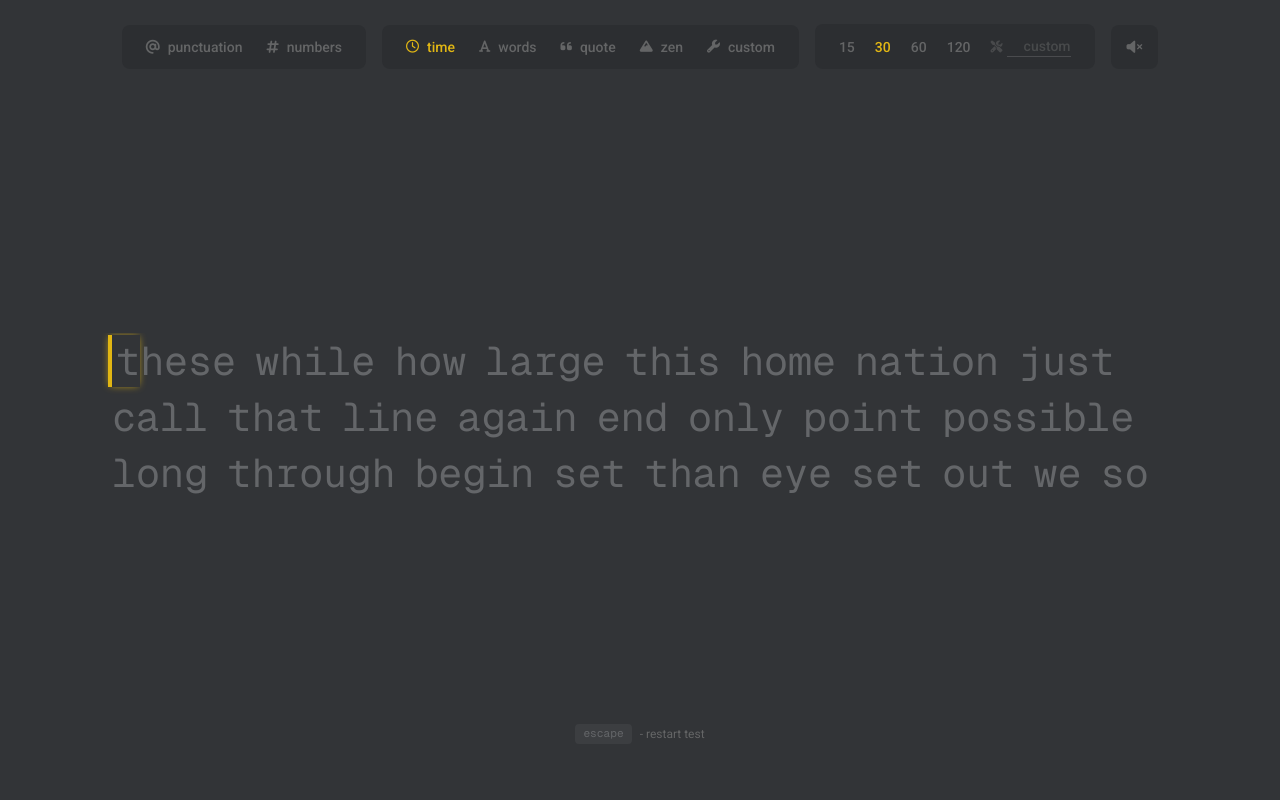
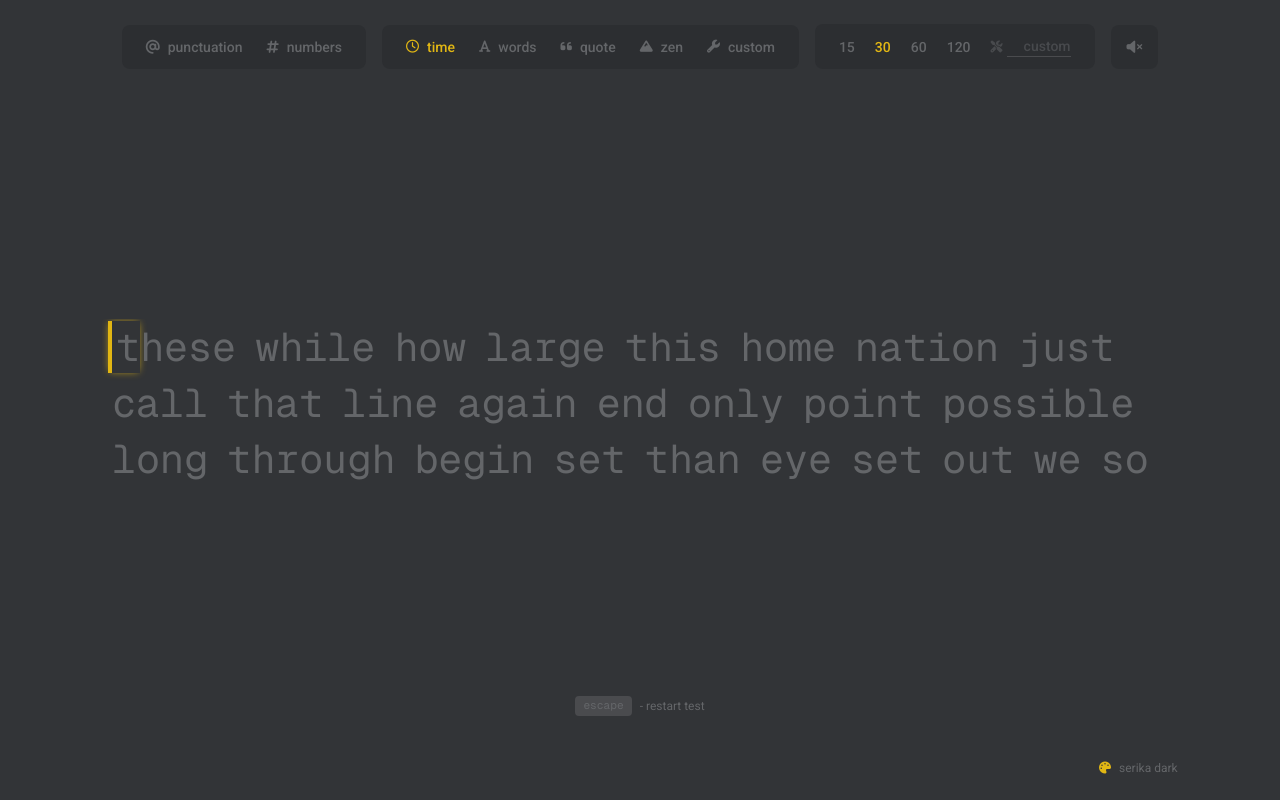
Before and after one commit to DeiruChero/Typing-App, a Next.js app: page / in a window 1280 px wide. Built offline with nearby package versions, Linux system fonts and the light colour scheme.

Commit message:
added themes in the site.

```diff
--- a/app/globals.css
+++ b/app/globals.css
@@ -1,36 +1,43 @@
 @import "tailwindcss";
 
+/* Runtime theme variables (JS overrides these when you pick a theme) */
+:root {
+  --tf-bg: #323437;
+  --tf-sub-alt: #2c2e31;
+  --tf-sub: #646669;
+  --tf-main: #d1d0c2;
+  --tf-caret: #e2b714;
+  --tf-error: #ca4754;
+  --tf-error-extra: #7e2a33;
+  --tf-line: #4a4b4e;
+}
+
 @theme inline {
-  /* MonkeyType "Serika Dark" Exact Color Palette */
-  --color-bg: #323437;
-  --color-sub: #646669;
-  --color-main: #d1d0c2;
-  --color-caret: #e2b714;
+  --color-bg: var(--tf-bg);
+  --color-sub-alt: var(--tf-sub-alt);
+  --color-sub: var(--tf-sub);
+  --color-main: var(--tf-main);
+  --color-caret: var(--tf-caret);
+  --color-incorrect: var(--tf-error);
+  --color-extra: var(--tf-error-extra);
+  --color-line: var(--tf-line);
 
-  /* Map to Tailwind v4 theme variables */
-  --color-background: var(--color-bg);
-  --color-foreground: var(--color-sub);
+  --color-background: var(--tf-bg);
+  --color-foreground: var(--tf-sub);
 
-  /* Typing States */
-  --color-correct: var(--color-main);
-  --color-incorrect: #ca4754;
-  --color-extra: #7e2a33;
-
-  /* Fonts */
   --font-sans: var(--font-geist-sans);
   --font-mono: var(--font-geist-mono);
   --font-roboto: var(--font-roboto);
 }
 
 body {
-  background-color: var(--color-bg);
-  color: var(--color-sub);
+  background-color: var(--tf-bg);
+  color: var(--tf-sub);
   font-family: var(--font-roboto), var(--font-geist-sans), sans-serif;
   -webkit-font-smoothing: antialiased;
   -moz-osx-font-smoothing: grayscale;
+  transition: background-color 0.3s ease;
 }
-
-/* --- TYPING AREA STYLES --- */
 
 #test {
   max-width: 100%;
@@ -38,26 +45,20 @@ body {
   user-select: none;
   font-family: var(--font-mono);
   font-size: 2.5rem;
-  /* Large MonkeyType font size */
   line-height: 3.5rem;
-  /* Fixed line height for exact calculations */
 }
 
-/* The outer wrapper that clips the overflow to exactly 3 lines */
 #test-wrapper {
   height: 10.5rem;
-  /* Exactly 3 lines (3 * 3.5rem) */
   overflow: hidden;
   position: relative;
   width: 100%;
 }
 
-/* The inner wrapper that holds the words and moves up when lines hide */
 #test-inner {
   display: flex;
   flex-wrap: wrap;
   transition: transform 0.2s ease-out;
-  /* Smooth scrolling effect */
 }
 
 #test-inner .word {
@@ -70,120 +71,60 @@ body {
 
 #test .letter {
   position: relative;
-  color: var(--color-sub);
-  /* Default untyped state */
+  color: var(--tf-sub);
   transition: color 0.05s ease-out;
 }
 
 #test .letter.active {
-  border-left: 4px solid var(--color-caret);
+  border-left: 4px solid var(--tf-caret);
   margin-left: -4px;
   padding-left: 4px;
   animation: smoothBlink 1.1s ease-in-out infinite;
-  box-shadow: 0 0 8px -2px var(--color-caret);
+  box-shadow: 0 0 8px -2px var(--tf-caret);
 }
 
-#test .letter.correct {
-  color: var(--color-correct);
-}
+#test .letter.correct { color: var(--tf-main); }
 
 #test .letter.incorrect {
-  color: var(--color-incorrect);
+  color: var(--tf-error);
   text-decoration: underline;
-  text-decoration-color: var(--color-incorrect);
+  text-decoration-color: var(--tf-error);
   text-underline-offset: 4px;
 }
 
-#test .letter.extra {
-  color: var(--color-extra);
+#test .letter.extra { color: var(--tf-error-extra); }
+
+@keyframes smoothBlink {
+  0%, 100% { border-left-color: var(--tf-caret); box-shadow: 0 0 8px -2px var(--tf-caret); }
+  50% { border-left-color: transparent; box-shadow: none; }
 }
 
-/* MonkeyType style snapping blink */
-@keyframes smoothBlink {
+.words-fade { animation: wordsFade 0.45s cubic-bezier(0.2, 0.8, 0.2, 1) forwards; }
 
-  0%,
-  100% {
-    border-left-color: var(--color-caret);
-    box-shadow: 0 0 8px -2px var(--color-caret);
-  }
-
-  50% {
-    border-left-color: transparent;
-    box-shadow: none;
-  }
+@keyframes wordsFade {
+  0% { opacity: 0; filter: blur(8px); }
+  100% { opacity: 1; filter: blur(0); }
 }
 
-/* --- RESULTS STYLES --- */
-#result .stat {
-  display: inline-flex;
-  flex-direction: column;
-  align-items: center;
-  padding: 0 1.5rem;
-}
+#result .stat { display: inline-flex; flex-direction: column; align-items: center; padding: 0 1.5rem; }
+#result .stat .stat-value { font-size: 3rem; font-weight: 700; line-height: 1; color: var(--tf-caret); }
+#result .stat .stat-label { font-size: 0.875rem; color: var(--tf-sub); margin-top: 0.5rem; text-transform: uppercase; letter-spacing: 0.05em; }
 
-#result .stat .stat-value {
-  font-size: 3rem;
-  font-weight: 700;
-  line-height: 1;
-  color: var(--color-caret);
-}
-
-#result .stat .stat-label {
-  font-size: 0.875rem;
-  color: var(--color-sub);
-  margin-top: 0.5rem;
-  text-transform: uppercase;
-  letter-spacing: 0.05em;
-}
-
-/* --- UI CLEANUP --- */
-input[type="number"]::-webkit-inner-spin-button,
-input[type="number"]::-webkit-outer-spin-button {
-  -webkit-appearance: none;
-  margin: 0;
-}
-
-input[type="number"] {
-  -moz-appearance: textfield;
-  appearance: textfield;
-}
-
-*:focus {
-  outline: none;
-}
-
-#configModal {
-  backdrop-filter: blur(4px);
-}
-
-/* Smooth fade & blur transition when words regenerate */
-.words-fade {
-  /* Increased duration to 0.45s and used a premium smooth ease-out curve */
-  animation: wordsFade 0.45s cubic-bezier(0.2, 0.8, 0.2, 1) forwards;
-}
-
-@keyframes wordsFade {
-  0% {
-    opacity: 0;
-    filter: blur(8px);
-    /* Slightly more blur makes a slower fade look much smoother */
-  }
-
-  100% {
-    opacity: 1;
-    filter: blur(0);
-  }
-}
-
-/* --- KEYBOARD HINT STYLES (like monkeytype's <key> chips) --- */
 .key-hint {
   display: inline-block;
-  background-color: #3c3e41;
-  /* slightly lighter than the page bg */
-  color: var(--color-sub);
+  background-color: var(--tf-line);
+  color: var(--tf-sub);
   border-radius: 0.25rem;
   padding: 0.2rem 0.5rem;
   font-size: 0.7rem;
   font-family: var(--font-mono);
   line-height: 1.2;
 }
+
+input[type="number"]::-webkit-inner-spin-button,
+input[type="number"]::-webkit-outer-spin-button { -webkit-appearance: none; margin: 0; }
+input[type="number"] { -moz-appearance: textfield; appearance: textfield; }
+
+*:focus { outline: none; }
+
+#configModal { backdrop-filter: blur(4px); }
--- a/app/page.tsx
+++ b/app/page.tsx
@@ -2,6 +2,7 @@
 
 import { useState, useEffect, useRef, useCallback } from "react";
 import { WORDS, QUOTES, PUNCTUATION, NUMBERS } from "@/data/words";
+import { THEMES } from "@/data/themes";
 
 type Mode = "time" | "words" | "quote" | "zen" | "custom";
 
@@ -38,6 +39,13 @@ export default function Home() {
   const [timer, setTimer] = useState<number>(0);
   const [liveWpm, setLiveWpm] = useState<number>(0);
   const [contentVersion, setContentVersion] = useState<number>(0);
+  const [theme, setTheme] = useState<string>(() =>
+    typeof window !== "undefined"
+      ? localStorage.getItem("typeflow-theme") || "serika dark"
+      : "serika dark"
+  );
+  const [showThemeModal, setShowThemeModal] = useState(false);
+  const [themeSearch, setThemeSearch] = useState("");
   const [result, setResult] = useState<{
     wpm: number;
     rawWpm: number;
@@ -326,7 +334,7 @@ export default function Home() {
       setCurrentInput(prev => prev + e.key);
       setCurrentLetterIndex(prev => prev + 1);
     }
-  }, [isTestFinished, isPaused, isTestActive, currentInput, inputHistory, currentWordIndex, words, mode, startTest, finishTest, initTest, resumeTest, playKeySound]);
+  }, [isTestFinished, isPaused, isTestActive, currentInput, inputHistory, currentWordIndex, words, mode, startTest, finishTest, initTest, resumeTest, playKeySound, showThemeModal]);
 
   useEffect(() => {
     window.addEventListener("keydown", handleKeyDown);
@@ -420,6 +428,20 @@ export default function Home() {
     return () => window.removeEventListener("resize", calculateLineShift);
   }, [calculateLineShift]);
 
+  useEffect(() => {
+    const t = THEMES.find(x => x.name === theme) ?? THEMES[0];
+    const s = document.documentElement.style;
+    s.setProperty("--tf-bg", t.bg);
+    s.setProperty("--tf-sub-alt", t.subAlt);
+    s.setProperty("--tf-sub", t.sub);
+    s.setProperty("--tf-main", t.main);
+    s.setProperty("--tf-caret", t.caret);
+    s.setProperty("--tf-error", t.error);
+    s.setProperty("--tf-error-extra", t.errorExtra);
+    s.setProperty("--tf-line", t.line);
+    localStorage.setItem("typeflow-theme", t.name);
+  }, [theme]);
+
   const isExtraLetter = (wordIdx: number, letterIdx: number, targetWord?: string): boolean => {
     if (wordIdx !== currentWordIndex) return false;
     const target = targetWord ?? words[wordIdx] ?? "";
@@ -440,32 +462,33 @@ export default function Home() {
   const endWordIndex = Math.min(visibleWords.length, startWordIndex + 20);
 
   return (
-    <main className="min-h-screen flex flex-col bg-[#323437] text-[#d1d1d1]">
+    <>
+      <main className="min-h-screen flex flex-col bg-bg text-sub">
 
         {/* 1. TOP HEADER */}
         <div className="w-full max-w-7xl mx-auto px-2 sm:px-4 pt-6">
-        <header className="flex justify-center items-center mb-10 text-[#646566] text-sm font-medium">
+          <header className="flex justify-center items-center mb-10 text-sub text-sm font-medium">
             <div className="flex items-center gap-4 flex-wrap justify-center">
 
               {/* LEFT: Punctuation & Numbers */}
-            <div className="flex gap-6 items-center bg-[#2c2e31] rounded-lg px-6 py-3">
-              <button onClick={() => setPunctuation(!punctuation)} className={`flex items-center gap-2 hover:text-[#d1d1d1] transition-colors ${punctuation ? "text-[#e2b714]" : ""}`} title="Toggle punctuation">
+              <div className="flex gap-6 items-center bg-sub-alt rounded-lg px-6 py-3">
+                <button onClick={() => setPunctuation(!punctuation)} className={`flex items-center gap-2 hover:text-main transition-colors ${punctuation ? "text-caret" : ""}`} title="Toggle punctuation">
                   <i className="fas fa-at"></i>
                   <span className="hidden sm:inline">punctuation</span>
                 </button>
-              <button onClick={() => setNumbers(!numbers)} className={`flex items-center gap-2 hover:text-[#d1d1d1] transition-colors ${numbers ? "text-[#e2b714]" : ""}`} title="Toggle numbers">
+                <button onClick={() => setNumbers(!numbers)} className={`flex items-center gap-2 hover:text-main transition-colors ${numbers ? "text-caret" : ""}`} title="Toggle numbers">
                   <i className="fas fa-hashtag"></i>
                   <span className="hidden sm:inline">numbers</span>
                 </button>
               </div>
 
               {/* MIDDLE: Modes */}
-            <nav className="flex gap-6 items-center bg-[#2c2e31] rounded-lg px-6 py-3">
+              <nav className="flex gap-6 items-center bg-sub-alt rounded-lg px-6 py-3">
                 {(["time", "words", "quote", "zen", "custom"] as Mode[]).map((m) => (
                   <button
                     key={m}
                     onClick={() => setMode(m)}
-                  className={`flex items-center gap-2 hover:text-[#d1d1d1] transition-colors ${mode === m ? "text-[#e2b714]" : ""
+                    className={`flex items-center gap-2 hover:text-main transition-colors ${mode === m ? "text-caret" : ""
                       }`}
                   >
                     <i className={`${MODE_ICONS[m]} text-[13px]`} aria-hidden="true"></i>
@@ -475,41 +498,41 @@ export default function Home() {
               </nav>
 
               {/* RIGHT: Time/Word Options & Custom Input */}
-            <div className="flex gap-5 items-center bg-[#2c2e31] rounded-lg px-6 py-3">
+              <div className="flex gap-5 items-center bg-sub-alt rounded-lg px-6 py-3">
                 {mode === "time" && (
                   <>
                     {TIME_OPTIONS.map((t) => (
-                    <button key={t} onClick={() => { setTimeMode(t); setCustomTime(""); }} className={`hover:text-[#d1d1d1] transition-colors ${timeMode === t && !customTime ? "text-[#e2b714]" : ""}`}>{t}</button>
+                      <button key={t} onClick={() => { setTimeMode(t); setCustomTime(""); }} className={`hover:text-main transition-colors ${timeMode === t && !customTime ? "text-caret" : ""}`}>{t}</button>
                     ))}
                     <div className="flex items-center gap-1">
                       <span className="text-xs opacity-50"><i className="fas fa-tools"></i></span>
-                    <input type="number" value={customTime} onChange={(e) => setCustomTime(e.target.value)} placeholder="custom" className="w-16 bg-transparent border-b border-[#4a4b4e] focus:border-[#e2b714] focus:outline-none transition-colors text-right" />
+                      <input type="number" value={customTime} onChange={(e) => setCustomTime(e.target.value)} placeholder="custom" className="w-16 bg-transparent border-b border-line focus:border-caret focus:outline-none transition-colors text-right" />
                     </div>
                   </>
                 )}
                 {mode === "words" && (
                   <>
                     {WORD_OPTIONS.map((w) => (
-                    <button key={w} onClick={() => { setWordMode(w); setCustomWords(""); }} className={`hover:text-[#d1d1d1] transition-colors ${wordMode === w && !customWords ? "text-[#e2b714]" : ""}`}>{w}</button>
+                      <button key={w} onClick={() => { setWordMode(w); setCustomWords(""); }} className={`hover:text-main transition-colors ${wordMode === w && !customWords ? "text-caret" : ""}`}>{w}</button>
                     ))}
                     <div className="flex items-center gap-1">
                       <span className="text-xs opacity-50">⚙️</span>
-                    <input type="number" value={customWords} onChange={(e) => setCustomWords(e.target.value)} placeholder="custom" className="w-16 bg-transparent border-b border-[#4a4b4e] focus:border-[#e2b714] focus:outline-none transition-colors text-right" />
+                      <input type="number" value={customWords} onChange={(e) => setCustomWords(e.target.value)} placeholder="custom" className="w-16 bg-transparent border-b border-line focus:border-caret focus:outline-none transition-colors text-right" />
                     </div>
                   </>
                 )}
                 {mode === "quote" && (
                   <>
                     {QUOTE_OPTIONS.map((q) => (
-                    <button key={q} onClick={() => setQuoteMode(q)} className={`hover:text-[#d1d1d1] transition-colors ${quoteMode === q ? "text-[#e2b714]" : ""}`}>{q}</button>
+                      <button key={q} onClick={() => setQuoteMode(q)} className={`hover:text-main transition-colors ${quoteMode === q ? "text-caret" : ""}`}>{q}</button>
                     ))}
                   </>
                 )}
               </div>
 
               {/* FAR RIGHT: Sound */}
-            <div className="flex items-center gap-4 bg-[#2c2e31] rounded-lg px-4 py-3">
-              <button onClick={() => setSound(!sound)} className={`hover:text-[#d1d1d1] transition-colors ${sound ? "text-[#e2b714]" : ""}`} title="Toggle sound">
+              <div className="flex items-center gap-4 bg-sub-alt rounded-lg px-4 py-3">
+                <button onClick={() => setSound(!sound)} className={`hover:text-main transition-colors ${sound ? "text-caret" : ""}`} title="Toggle sound">
                   <i className={`fas ${sound ? "fa-volume-high" : "fa-volume-xmark"}`}></i>
                 </button>
               </div>
@@ -525,7 +548,7 @@ export default function Home() {
 
               {!isTestFinished && mode === "quote" && currentQuote ? (
                 <div className="text-center">
-                <div className="text-xl mb-4 text-[#d1d1d1]">
+                  <div className="text-xl mb-4 text-main">
                     {currentQuote.text.split("").map((letter, idx) => {
                       let letterClass = "";
                       if (idx < currentInput.length) letterClass = currentInput[idx] === letter ? "correct" : "incorrect";
@@ -533,7 +556,7 @@ export default function Home() {
                       return <span key={idx} className={`letter ${letterClass}`}>{letter === " " ? "\u00A0" : letter}</span>;
                     })}
                   </div>
-                <div className="text-sm text-[#646566]">— {currentQuote.author}</div>
+                  <div className="text-sm text-sub">— {currentQuote.author}</div>
                 </div>
               ) : !isTestFinished && visibleWords.length > 0 ? (
                 /* --- NEW 3-LINE WRAPPER LOGIC --- */
@@ -564,24 +587,24 @@ export default function Home() {
                 </div>
               ) : isTestFinished && result ? (
                 <div id="result" className="text-center py-12">
-                <div className="text-6xl font-bold mb-2 text-[#e2b714]">{result.wpm}</div>
-                <div className="text-lg text-[#646566] mb-8">wpm</div>
+                  <div className="text-6xl font-bold mb-2 text-caret">{result.wpm}</div>
+                  <div className="text-lg text-sub mb-8">wpm</div>
                   <div className="flex justify-center gap-2 mb-8">
-                  <div className="stat"><div className="stat-value text-[#e2b714]">{result.rawWpm}</div><div className="stat-label">raw</div></div>
-                  <div className="stat"><div className="stat-value text-[#e2b714]">{result.accuracy}%</div><div className="stat-label">accuracy</div></div>
-                  <div className="stat"><div className="stat-value text-[#e2b714]">{result.characters}</div><div className="stat-label">chars</div></div>
-                  <div className="stat"><div className="stat-value text-[#e2b714]">{result.correctChars}</div><div className="stat-label">correct</div></div>
-                  <div className="stat"><div className="stat-value text-[#e2b714]">{result.incorrectChars}</div><div className="stat-label">incorrect</div></div>
+                    <div className="stat"><div className="stat-value text-caret">{result.rawWpm}</div><div className="stat-label">raw</div></div>
+                    <div className="stat"><div className="stat-value text-caret">{result.accuracy}%</div><div className="stat-label">accuracy</div></div>
+                    <div className="stat"><div className="stat-value text-caret">{result.characters}</div><div className="stat-label">chars</div></div>
+                    <div className="stat"><div className="stat-value text-caret">{result.correctChars}</div><div className="stat-label">correct</div></div>
+                    <div className="stat"><div className="stat-value text-caret">{result.incorrectChars}</div><div className="stat-label">incorrect</div></div>
                   </div>
-                <div className="flex justify-center gap-4 text-sm text-[#646566]">
-                  <div><span className="text-[#e2b714]">+</span> {result.extraChars} extra</div>
-                  <div><span className="text-[#e2b714]">-</span> {result.missedChars} missed</div>
-                  <div>time: <span className="text-[#e2b714]">{result.time}s</span></div>
+                  <div className="flex justify-center gap-4 text-sm text-sub">
+                    <div><span className="text-caret">+</span> {result.extraChars} extra</div>
+                    <div><span className="text-caret">-</span> {result.missedChars} missed</div>
+                    <div>time: <span className="text-caret">{result.time}s</span></div>
                   </div>
-                <button onClick={handleRestart} className="mt-8 px-6 py-2 bg-[#e2b714] text-[#323437] rounded-md font-medium hover:bg-[#d4a813] transition-colors shadow-sm">restart</button>
+                  <button onClick={handleRestart} className="mt-8 px-6 py-2 bg-caret text-bg rounded-md font-medium hover:opacity-90 transition-colors shadow-sm">restart</button>
                 </div>
               ) : (
-              <div className="text-center text-[#646566] text-xl">Start typing to begin the test</div>
+                <div className="text-center text-sub text-xl">Start typing to begin the test</div>
               )}
             </div>
           </div>
@@ -591,13 +614,13 @@ export default function Home() {
         <div className="w-full px-6 md:px-[8vw] pb-6">
 
           {/* KEYBOARD HINTS (exactly like monkeytype) */}
-        <div className="flex flex-col items-center gap-2 mb-8 text-xs text-[#646566]">
+          <div className="flex flex-col items-center gap-2 mb-8 text-xs text-sub">
             <div className="flex items-center gap-2">
               <kbd className="key-hint">escape</kbd>
               <span>- restart test</span>
             </div>
           </div>
-        <div className="flex justify-between items-center mt-6 text-sm text-[#646566]">
+          <div className="flex justify-between items-center mt-6 text-sm text-sub">
             <div>
               {isTestActive && !isPaused && mode === "time" && (
                 <span>{customTime ? `${timer} / ${customTime}` : `${timer} / ${timeMode}`}</span>
@@ -608,11 +631,61 @@ export default function Home() {
             </div>
             <div>
               {isTestActive && !isPaused && liveWpm > 0 && (
-              <span className="text-[#e2b714] font-medium">{liveWpm} wpm</span>
+                <span className="text-caret font-medium">{liveWpm} wpm</span>
               )}
             </div>
           </div>
+          <div className="flex justify-end items-center gap-2 mt-3 text-xs text-sub">
+            <i className="fas fa-palette text-caret"></i>
+            <button onClick={() => setShowThemeModal(true)} className="hover:text-main transition-colors">
+              {theme}
+            </button>
+          </div>
         </div>
       </main>
+      {/* THEME SWITCHER MODAL */}
+      {showThemeModal && (
+        <div
+          className="fixed inset-0 z-50 flex items-start justify-center pt-[12vh] bg-black/50"
+          onClick={() => setShowThemeModal(false)}
+        >
+          <div
+            className="w-full max-w-2xl mx-4 bg-sub-alt rounded-lg shadow-2xl overflow-hidden"
+            onClick={(e) => e.stopPropagation()}
+          >
+            <div className="flex items-center gap-3 px-5 py-4">
+              <i className="fas fa-magnifying-glass text-sub"></i>
+              <input
+                autoFocus
+                value={themeSearch}
+                onChange={(e) => setThemeSearch(e.target.value)}
+                placeholder="Theme..."
+                className="flex-1 bg-transparent text-main placeholder:text-sub font-mono text-sm focus:outline-none"
+              />
+            </div>
+            <div className="max-h-[50vh] overflow-y-auto pb-2">
+              {THEMES.filter((t) => t.name.toLowerCase().includes(themeSearch.toLowerCase())).map((t) => (
+                <button
+                  key={t.name}
+                  onClick={() => setTheme(t.name)}
+                  className={`w-full flex items-center justify-between px-5 py-2.5 font-mono text-sm transition-colors ${theme === t.name ? "bg-main text-bg" : "text-sub hover:text-main hover:bg-line/30"
+                    }`}
+                >
+                  <span className="flex items-center gap-3">
+                    {theme === t.name && <i className="fas fa-check"></i>}
+                    {t.name}
+                  </span>
+                  <span className="flex gap-1.5">
+                    <span className="w-4 h-4 rounded-full" style={{ background: t.caret }} />
+                    <span className="w-4 h-4 rounded-full" style={{ background: t.sub }} />
+                    <span className="w-4 h-4 rounded-full" style={{ background: t.main }} />
+                  </span>
+                </button>
+              ))}
+            </div>
+          </div>
+        </div>
+      )}
+    </>
   );
 }
--- /dev/null
+++ b/data/themes.ts
@@ -0,0 +1,26 @@
+export type Theme = {
+  name: string;
+  bg: string;
+  subAlt: string;
+  sub: string;
+  main: string;
+  caret: string;
+  error: string;
+  errorExtra: string;
+  line: string;
+};
+
+export const THEMES: Theme[] = [
+  { name: "serika dark", bg: "#323437", subAlt: "#2c2e31", sub: "#646669", main: "#d1d0c2", caret: "#e2b714", error: "#ca4754", errorExtra: "#7e2a33", line: "#4a4b4e" },
+  { name: "serika", bg: "#e1e1e3", subAlt: "#d3d5d7", sub: "#75777c", main: "#3d3f42", caret: "#e2b714", error: "#ca4754", errorExtra: "#7e2a33", line: "#b9bcc0" },
+  { name: "botanical", bg: "#7b9687", subAlt: "#6c8979", sub: "#c6d2c6", main: "#f0efea", caret: "#9fd6ab", error: "#da342f", errorExtra: "#a92826", line: "#8fa898" },
+  { name: "dark magic", bg: "#141516", subAlt: "#1a1b1d", sub: "#505256", main: "#c2c5ca", caret: "#9371e8", error: "#fb4674", errorExtra: "#96284a", line: "#2a2b2e" },
+  { name: "gruvbox dark", bg: "#282828", subAlt: "#32302f", sub: "#a89984", main: "#ebdbb2", caret: "#d79921", error: "#cc241d", errorExtra: "#9d0006", line: "#504945" },
+  { name: "nord", bg: "#2e3440", subAlt: "#3b4252", sub: "#7b88a1", main: "#d8dee9", caret: "#81a1c1", error: "#bf616a", errorExtra: "#7e3f47", line: "#4c566a" },
+  { name: "solarized dark", bg: "#002b36", subAlt: "#073642", sub: "#586e75", main: "#93a1a1", caret: "#b58900", error: "#dc322f", errorExtra: "#8f211f", line: "#0f4a56" },
+  { name: "tokyo night", bg: "#1a1b26", subAlt: "#202334", sub: "#565f89", main: "#a9b1d6", caret: "#7aa2f7", error: "#f7768e", errorExtra: "#a04c5c", line: "#2f3348" },
+  { name: "rose pine", bg: "#191724", subAlt: "#1f1d2e", sub: "#6e6a86", main: "#e0def4", caret: "#f6c177", error: "#eb6f92", errorExtra: "#904459", line: "#2a273a" },
+  { name: "monokai", bg: "#272822", subAlt: "#2e2f2a", sub: "#8f908a", main: "#f8f8f2", caret: "#a6e22e", error: "#f92672", errorExtra: "#961044", line: "#49483e" },
+  { name: "dracula", bg: "#282a36", subAlt: "#303241", sub: "#6272a4", main: "#f8f8f2", caret: "#ff79c6", error: "#ff5555", errorExtra: "#993333", line: "#44475a" },
+  { name: "olive", bg: "#e9e5cc", subAlt: "#dbd6b8", sub: "#98968c", main: "#54524a", caret: "#7c7c47", error: "#b32428", errorExtra: "#7d1a1e", line: "#c9c4a5" },
+];
```
Lines whose indentation alone changed are shown as unchanged.
